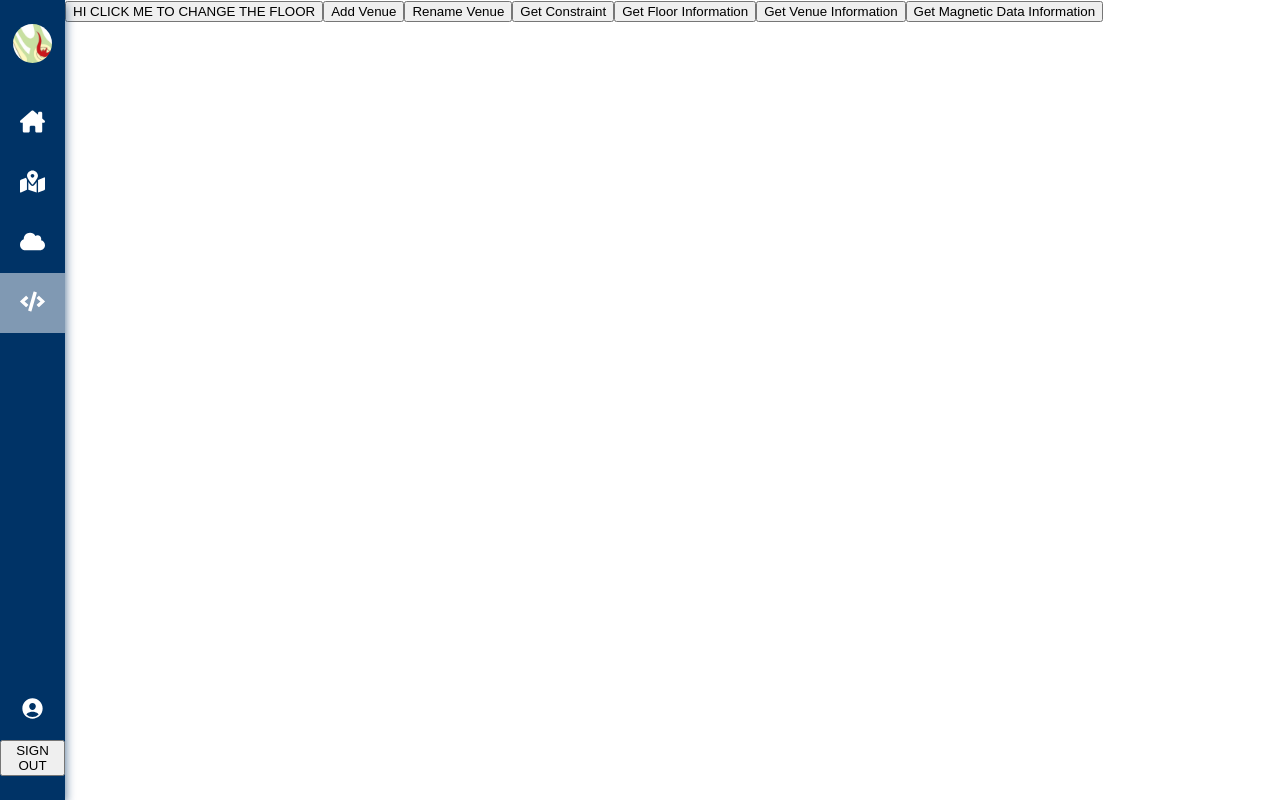
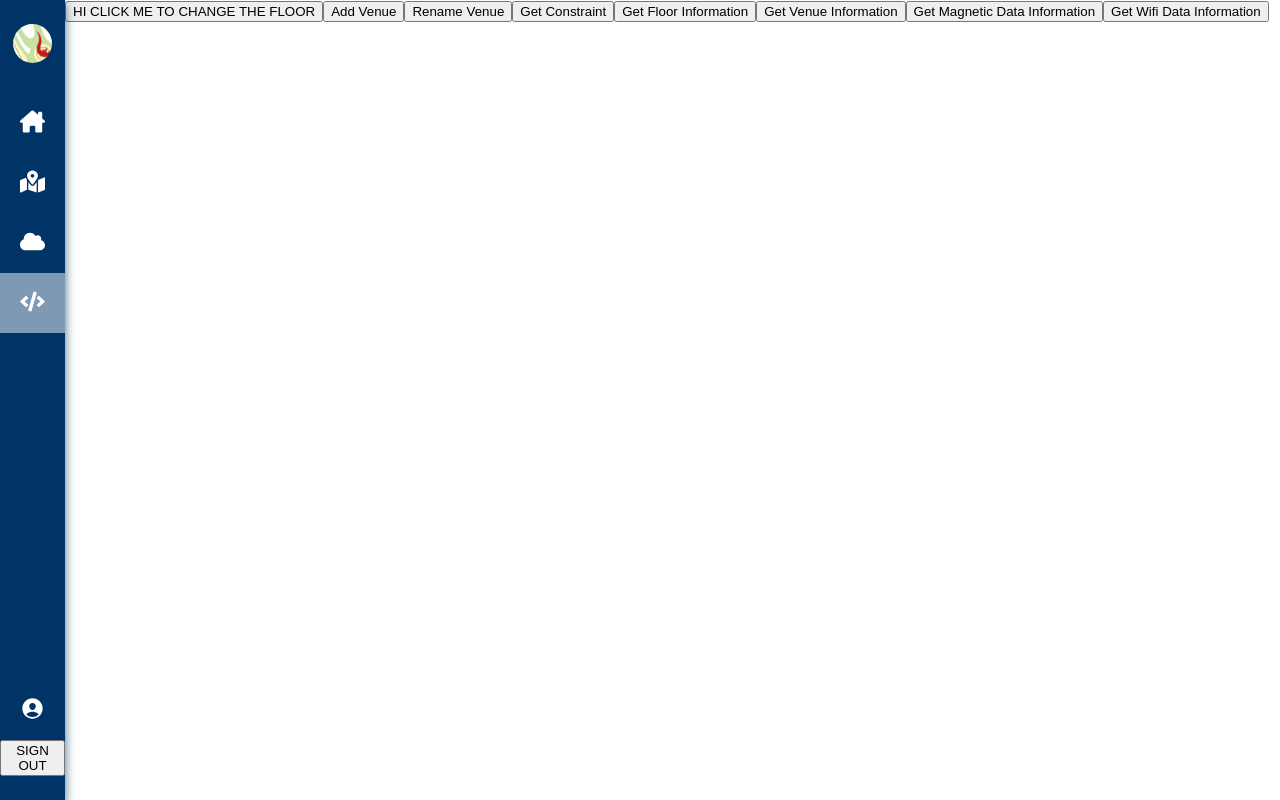
Before and after one commit to huppanup/fyp-vms, a React (Create React App) app: page /dev in a window 1280 px wide. Built offline with nearby package versions, Linux system fonts and the light colour scheme; no server answers; sample sign-in values are in the browser's storage.

Commit message:
fetch wifi & more detailed mag data

```diff
--- a/src/VenueDataHandler.js
+++ b/src/VenueDataHandler.js
@@ -101,7 +101,7 @@ async function getAllConstraints(venueID, floorNo){
 async function getMagData(venueID, floorNo) {
     const magneticData = await downloadData(venueID + "/MagData/MagSeriesData/" + floorNo + "/mag_series.txt", "text");
     const magSeriesData = magneticData.split("\n");
-    const magneticList = [];
+    let magneticList = [];
     magSeriesData.forEach(array => {
         const magSeriesArray = array.split(";");
         if (magSeriesArray[0].length === 0) return;
@@ -111,10 +111,21 @@ async function getMagData(venueID, floorNo) {
         }, []);
         const x = magData[0].split(",")[0];
         const y = magData[0].split(",")[1];
+        const data = magData.slice(1);
+        let dataList = [];
+        data.forEach(item => {
+            const dataJSON = {
+                "gravity_drifting" : item.split(",")[0],
+                "horizontal_vertex" : item.split(",")[1],
+                "vertical_vertex" : item.split(",")[2]
+            }
+            dataList.push(dataJSON);
+        });
+
         const magnetic = {
             "x" : x,
             "y" : y,
-            "mag_vex_sequences" : magData.slice(1),
+            "mag_vex_sequences" : dataList,
         };
         magneticList.push(magnetic);
     });
@@ -125,6 +136,41 @@ async function getMagData(venueID, floorNo) {
     };
 }
 
+// Retrieves WIFI information for floorNo as JSON.
+// { venueID : string, floorNo : string, wifi : [JSON] }
+async function getWifiData(venueID, floorNo) {
+    const wifiData = await downloadData(venueID + "/WifiData/FingerprintData/" + floorNo + "/fingerprint.txt", "text");
+    const wifiSeriesData = wifiData.split("\n");
+    let WifiList = [];
+    wifiSeriesData.forEach(array => {
+        const wifiSeriesArray = array.split(" ");
+        const x = wifiSeriesArray[0].split(",")[0];
+        const y = wifiSeriesArray[0].split(",")[1];
+        const data = wifiSeriesArray.slice(1);
+
+        let dataList = [];
+        data.forEach(item => {
+            const dataJSON = {
+                "SSID" : item.split(",")[0],
+                "threshold" : item.split(",")[1].split(".")[0],
+                "enabled" : item.split(",")[3]
+            }
+            dataList.push(dataJSON);
+        });
+        const wifi = {
+            "x" : x,
+            "y" : y,
+            "data" : dataList
+        }
+        WifiList.push(wifi);
+    });
+    return {
+        "venueID" : venueID,
+        "floorNo" : floorNo,
+        "wifi" : WifiList
+    };
+}
+
 export default function VenueData(id, f) {
     this.venueID = id;
     this.floor = f;
@@ -132,6 +178,7 @@ export default function VenueData(id, f) {
     this.getFloorInfo = () => getFloorInfo(this.venueID, this.floor);
     this.getAllConstraints = () => getAllConstraints(this.venueID, this.floor);
     this.getMagData = () => getMagData(this.venueID, this.floor);
+    this.getWifiData = () => getWifiData(this.venueID, this.floor);
 }
 
 function editConstraint(locationID, floorNo, type, id, x, y){
--- a/src/pages/dev.jsx
+++ b/src/pages/dev.jsx
@@ -25,6 +25,7 @@ export default () => {
         <button onClick={() => venueHandler.getFloorInfo().then((data) => {setVenueInfo(data);})}>Get Floor Information</button>
         <button onClick={() => venueHandler.getVenueInfo().then((data) => {setVenueInfo(data);})}>Get Venue Information</button>
         <button onClick={() => venueHandler.getMagData().then((data) => {setVenueInfo(data);})}>Get Magnetic Data Information</button>
+        <button onClick={() => venueHandler.getWifiData().then((data) => {setVenueInfo(data);})}>Get Wifi Data Information</button>
         </div>
         <div><a>{JSON.stringify(venueInfo)}</a></div>
         </div>
```
